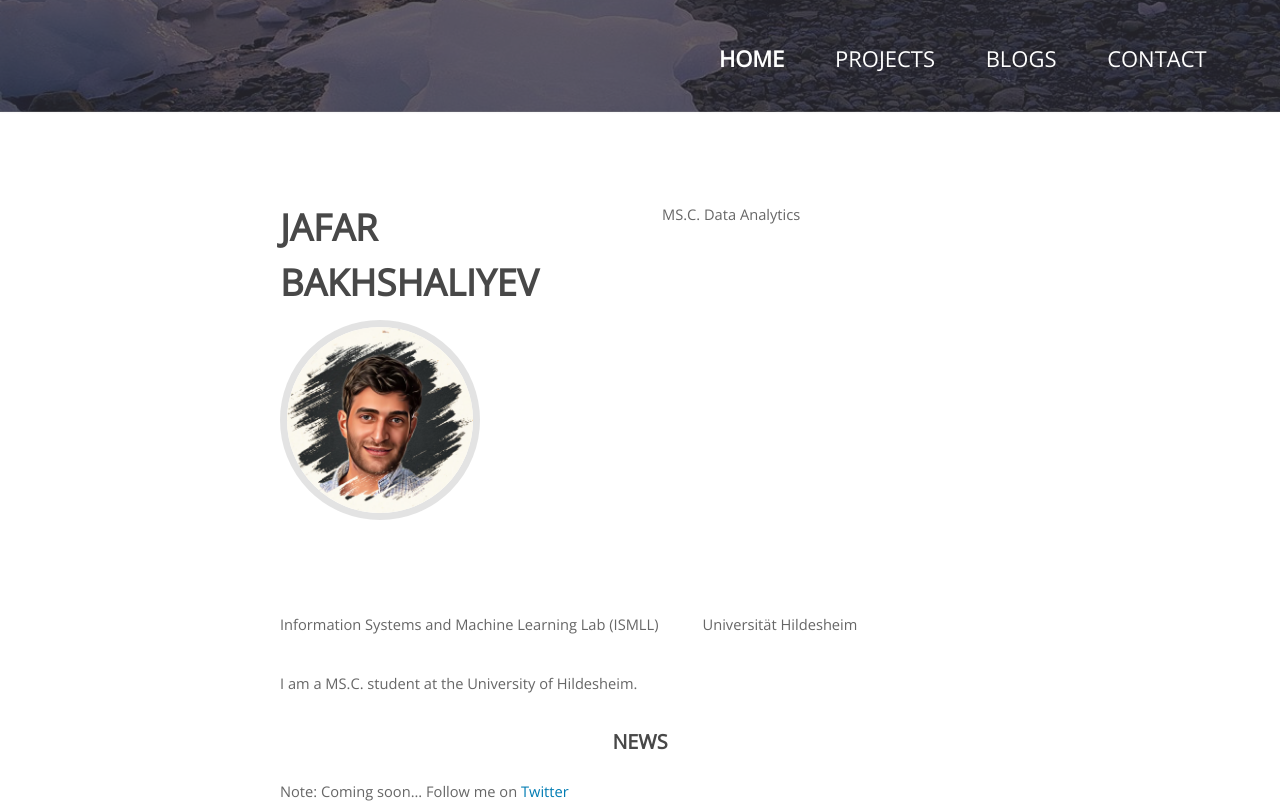
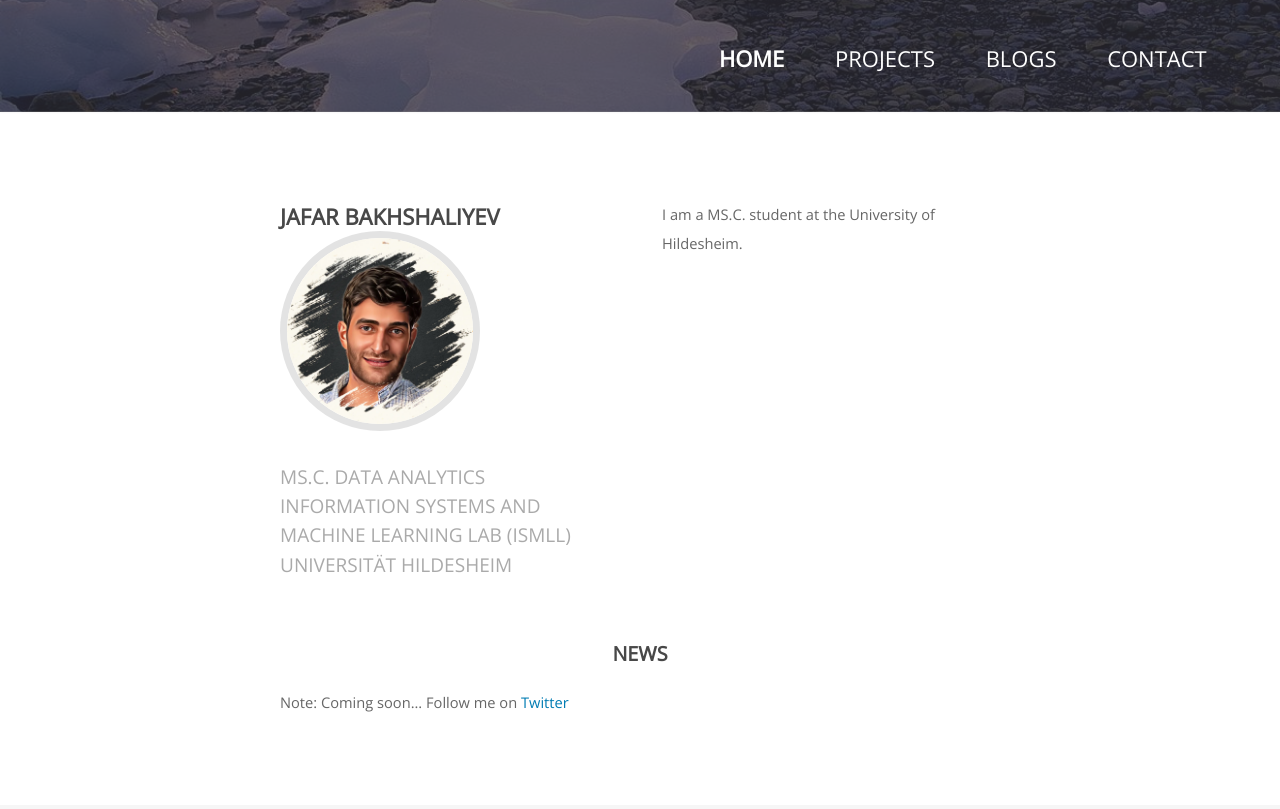
Before and after one commit to jafarbakhshaliyev/jafarbakhshaliyev.github.io, a plain HTML site: page index.html in a window 1280 px wide. Shown: the top 809 px of the page. Drawn offline with nearby package versions, Linux system fonts and the light colour scheme; some packages are replaced by stand-ins of ours.

Commit message:
changed index

```diff
--- a/index.html
+++ b/index.html
@@ -59,12 +59,10 @@
 			<div class="row 200%">
 				<div class="6u 12u$(medium)">
 					<header class="major">
-						<div class="name-image-wrapper"></div>
-							<h2>Jafar Bakhshaliyev</h2>
-							<p>
-							<div class="image rounded" style="margin-bottom: 1.5em;"><img src="images/jafar_photo.jpg" width="200" alt="" /></div>
-							</p>
-						</div>
+						<h2 style="font-size: 1.5em;">Jafar Bakhshaliyev</h2>
+						<p>
+						<div class="image rounded" style="margin-bottom: 1.5em;"><img src="images/jafar_photo.jpg" width="200" alt="" /></div>
+						</p>
 						<p>MS.C. Data Analytics</p>
 						<p>Information Systems and Machine Learning Lab (ISMLL)</p>
 						<p>Universität Hildesheim</p>
```
